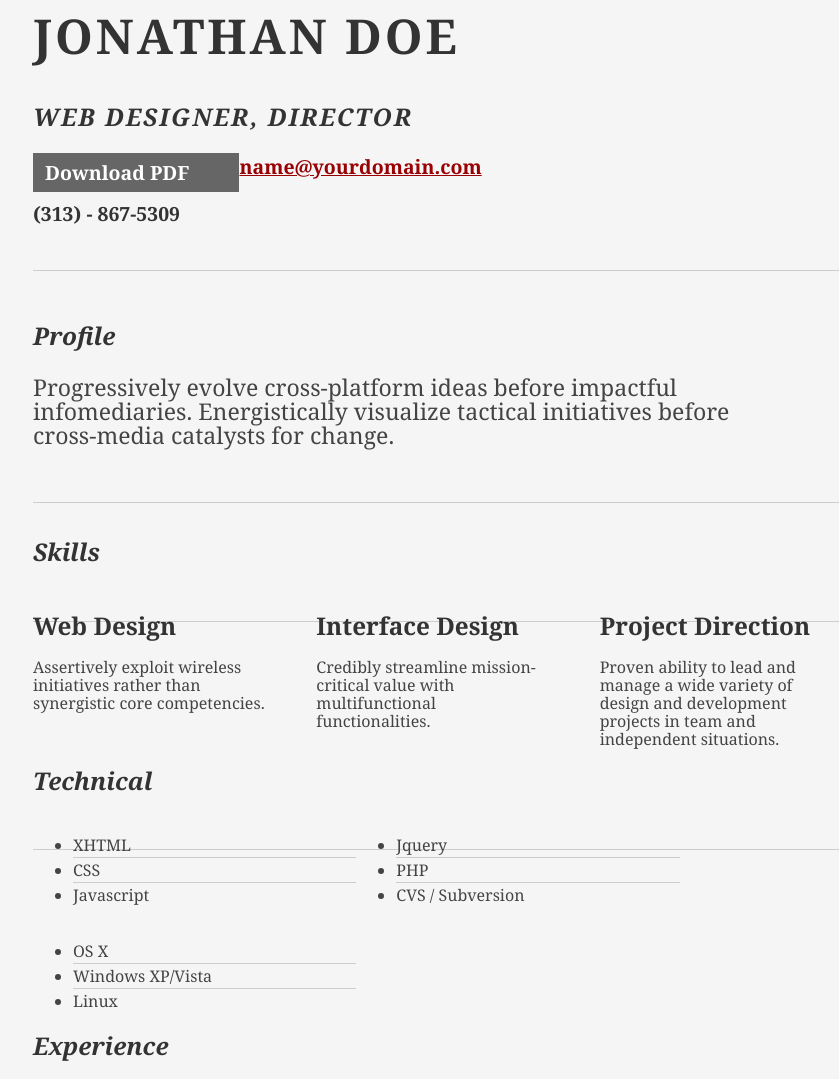
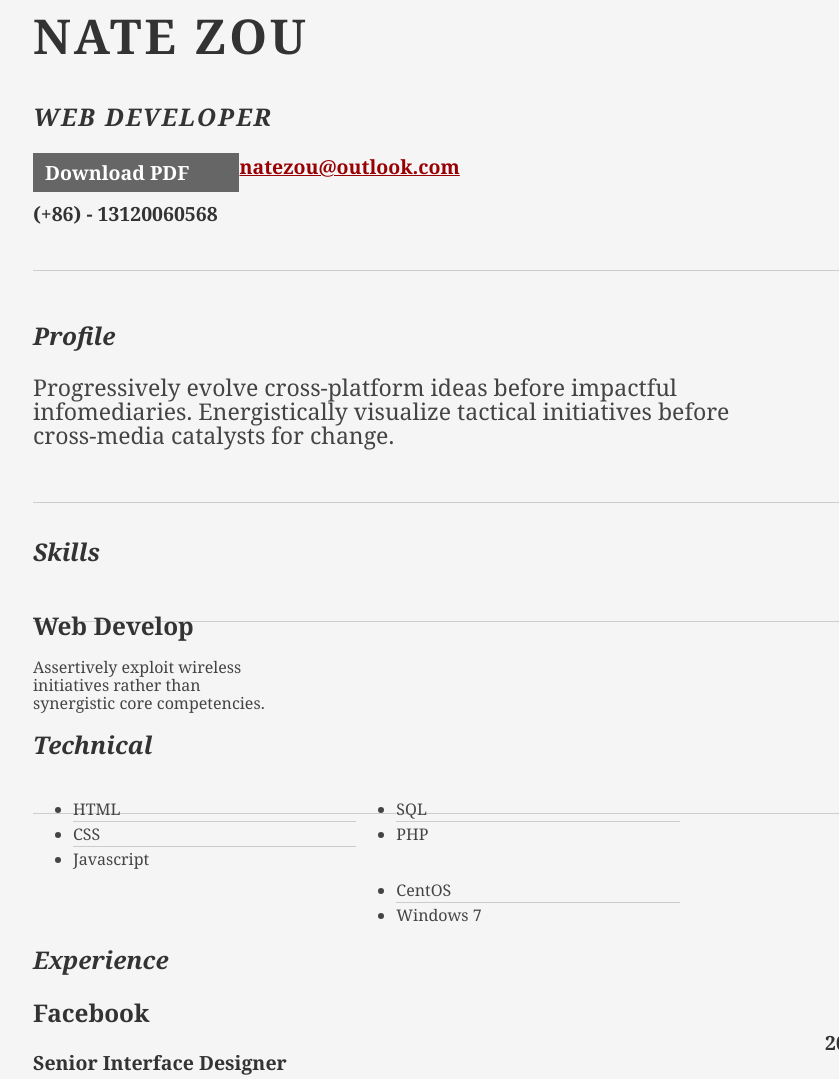
Before and after one commit to pzzrudlf/pzzrudlf.github.io, a plain HTML site: page resume.html in a window 1280 px wide. Shown: the part 135-1214 px from the top of the page, without its empty margins (55-894 px from the left). Drawn offline with Linux system fonts and the light colour scheme; a small style sheet from the web is missing.

Commit message:
modify resume.html

```diff
--- a/resume.html
+++ b/resume.html
@@ -2,7 +2,7 @@
 <html>
 <head>
 
-	<title>Jonathan Doe | Web Designer, Director | name@yourdomain.com</title>
+	<title>Nate Zou | Web Developer | natezou@outlook.com</title>
 	<meta http-equiv="content-type" content="text/html; charset=utf-8" />
 
 	<meta name="keywords" content="" />
@@ -20,15 +20,15 @@
 		<div id="hd">
 			<div class="yui-gc">
 				<div class="yui-u first">
-					<h1>Jonathan Doe</h1>
-					<h2>Web Designer, Director</h2>
+					<h1>Nate Zou</h1>
+					<h2>Web Developer</h2>
 				</div>
 
 				<div class="yui-u">
 					<div class="contact-info">
 						<h3><a id="pdf" href="#">Download PDF</a></h3>
-						<h3><a href="mailto:name@yourdomain.com">name@yourdomain.com</a></h3>
-						<h3>(313) - 867-5309</h3>
+						<h3><a href="mailto:natezou@outlook.com">natezou@outlook.com</a></h3>
+						<h3>(+86) - 13120060568</h3>
 					</div><!--// .contact-info -->
 				</div>
 			</div><!--// .yui-gc -->
@@ -56,11 +56,11 @@
 						<div class="yui-u">
 
 								<div class="talent">
-									<h2>Web Design</h2>
+									<h2>Web Develop</h2>
 									<p>Assertively exploit wireless initiatives rather than synergistic core competencies.	</p>
 								</div>
 
-								<div class="talent">
+<!-- 								<div class="talent">
 									<h2>Interface Design</h2>
 									<p>Credibly streamline mission-critical value with multifunctional functionalities.	 </p>
 								</div>
@@ -68,7 +68,7 @@
 								<div class="talent">
 									<h2>Project Direction</h2>
 									<p>Proven ability to lead and manage a wide variety of design and development projects in team and independent situations.</p>
-								</div>
+								</div> -->
 						</div>
 					</div><!--// .yui-gf -->
 
@@ -78,21 +78,19 @@
 						</div>
 						<div class="yui-u">
 							<ul class="talent">
-								<li>XHTML</li>
+								<li>HTML</li>
 								<li>CSS</li>
 								<li class="last">Javascript</li>
 							</ul>
 
 							<ul class="talent">
-								<li>Jquery</li>
-								<li>PHP</li>
-								<li class="last">CVS / Subversion</li>
+								<li>SQL</li>
+								<li class="last">PHP</li>
 							</ul>
 
 							<ul class="talent">
-								<li>OS X</li>
-								<li>Windows XP/Vista</li>
-								<li class="last">Linux</li>
+								<li>CentOS</li>
+								<li class="last">Windows 7</li>
 							</ul>
 						</div>
 					</div><!--// .yui-gf-->
@@ -143,8 +141,8 @@
 							<h2>Education</h2>
 						</div>
 						<div class="yui-u">
-							<h2>Indiana University - Bloomington, Indiana</h2>
-							<h3>Dual Major, Economics and English &mdash; <strong>4.0 GPA</strong> </h3>
+							<h2>Shandong University of Science and Technology - Qingdao, Shandong Province, China</h2>
+							<h3>Bachelor's Degree, Mechanical Engineering</h3>
 						</div>
 					</div><!--// .yui-gf -->
 
@@ -154,7 +152,7 @@
 		</div><!--// bd -->
 
 		<div id="ft">
-			<p>Jonathan Doe &mdash; <a href="mailto:name@yourdomain.com">name@yourdomain.com</a> &mdash; (313) - 867-5309</p>
+			<p>Nate Zou &mdash; <a href="mailto:natezou@outlook.com">natezou@outlook.com</a> &mdash; (+86) - 13120060568</p>
 		</div><!--// footer -->
 
 	</div><!-- // inner -->
```
